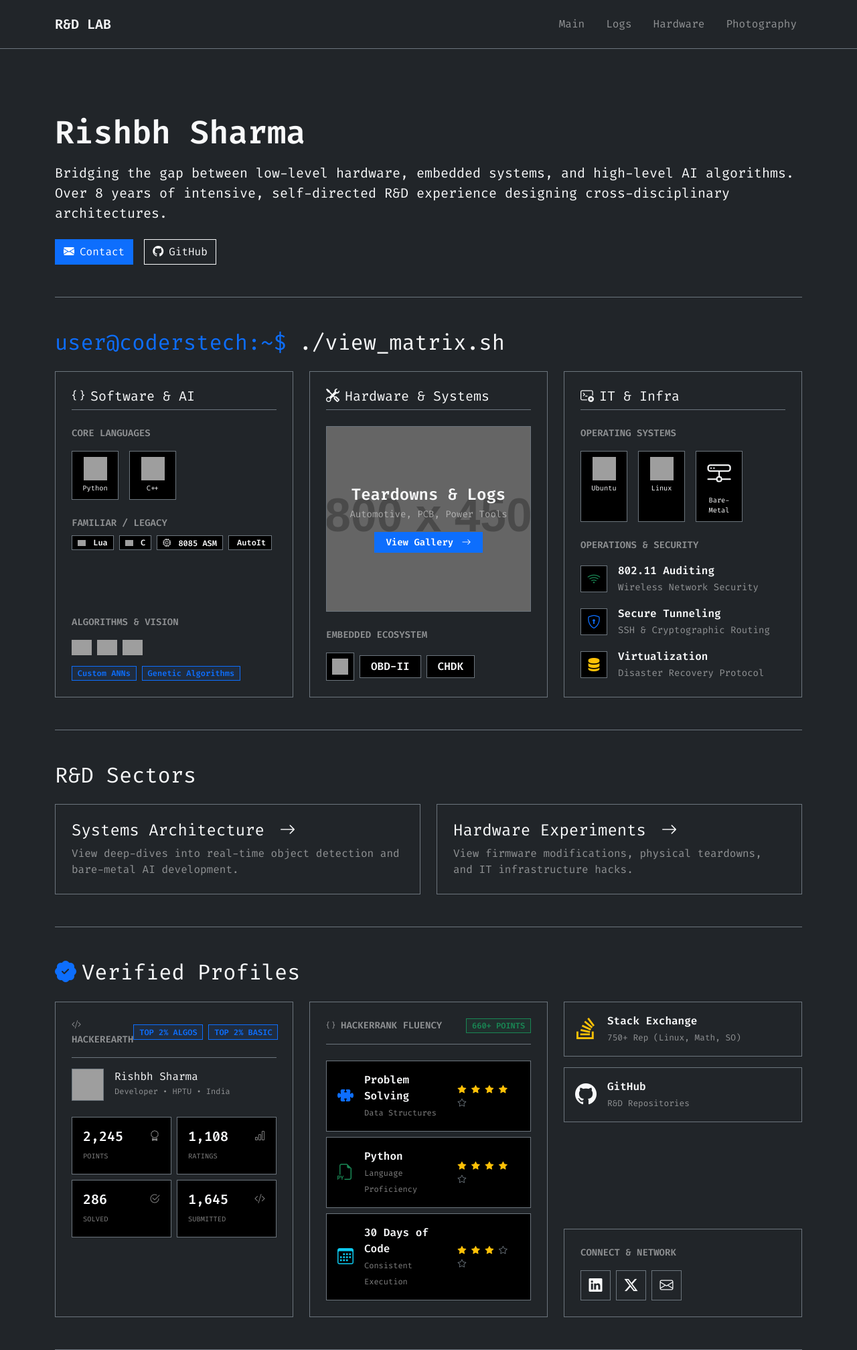
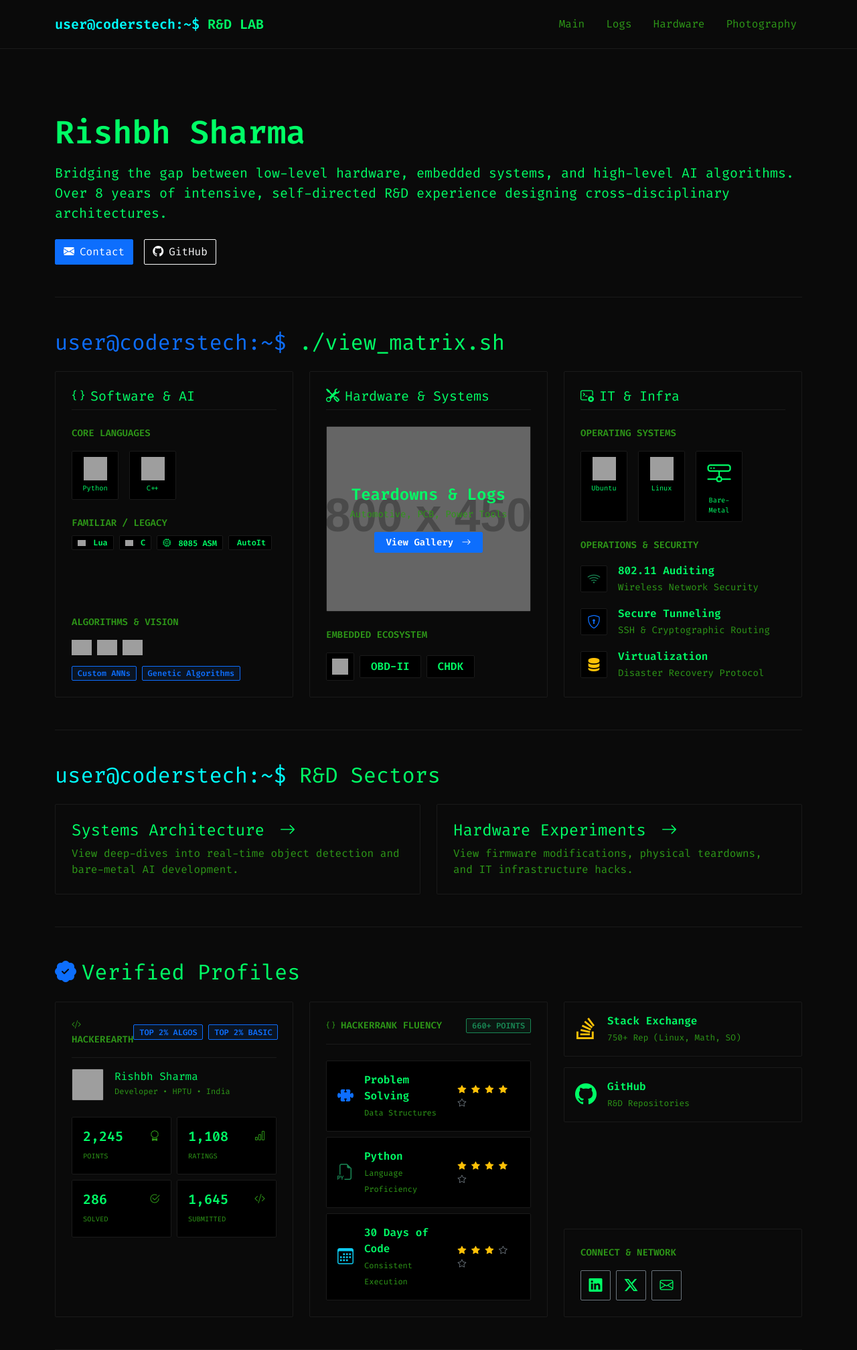
Before and after one commit to CodeRSTech/coderstech.github.io, a Jekyll site: the page built from index.md, in a window 1280 px wide. Shown: the whole page at 67% size. Built offline with Jekyll 4.4.1, drawn with Linux system fonts in a browser that asks for light colours; grey boxes are pictures that could not be loaded.

Commit message:
Theme changes

```diff
--- a/_layouts/post.html
+++ b/_layouts/post.html
@@ -1,6 +1,12 @@
 ---
 layout: main
 ---
+<article class="container py-5">
+  <h1 class="text-light terminal-prompt">{{ page.title }}</h1>
+  <div class="post-content mt-4 text-white-50">
+    {{ content }}
+  </div>
+</article>
 <style>
   .swipe-ribbon { scrollbar-width: none; -ms-overflow-style: none; }
   .swipe-ribbon::-webkit-scrollbar { display: none; }
--- a/assets/css/navbar.css
+++ b/assets/css/navbar.css
@@ -6,7 +6,7 @@ html { scroll-padding-top: 80px; }
 }
 .hover-overlay:hover {
   background-color: #212529 !important;
-  border-color: #0d6efd !important;
+  border-color: #00FF66 !important;
   transform: translateY(-2px);
 }
 .transition-all {
--- a/assets/css/terminal.css
+++ b/assets/css/terminal.css
@@ -1,38 +1,66 @@
 :root {
-  /* Terminal Backgrounds */
-  --bs-body-bg: #000000;
-  --bs-dark: #0c0c0c;
-  --bs-black: #000000;
+  /* Deep Black Backgrounds */
+  --bs-body-bg: #050505;
+  --bs-dark: #0a0a0a;
 
-  /* Typography Colors */
-  --bs-body-color: #4AF626; /* Bright terminal green */
-  --bs-light: #4AF626; /* Overrides text-light */
+  /* Core Terminal Green */
+  --bs-primary: #00FF66; /* Bright Neon Green */
+  --bs-body-color: #00FF66;
 
-  /* Muted Text (Overrides text-white-50) */
-  --bs-body-color-rgb: 74, 246, 38;
+  /* Cyan & Magenta Accents */
+  --bs-info: #00FFFF; /* Pure Cyan */
+  --bs-danger: #FF00FF; /* Pure Magenta */
 
-  /* Shell Accents for Icons & Badges */
-  --bs-primary: #56B6C2; /* Cyan */
-  --bs-success: #98C379; /* Soft Green */
-  --bs-warning: #E5C07B; /* Yellow */
-  --bs-secondary: #333333; /* For subtle borders */
+  /* Muted Elements */
+  --bs-secondary: #1a1a1a; /* Ghost Borders */
+  --bs-light: #00FF66;
 
   /* Global Font Application */
   --bs-body-font-family: 'Fira Code', monospace;
   --bs-font-sans-serif: 'Fira Code', monospace;
 }
 
+/* Force Dark Mode Core */
 body {
-  background-color: var(--bs-body-bg);
+  background-color: var(--bs-body-bg) !important;
   color: var(--bs-body-color);
 }
 
-/* Optional: Remove rounded corners for a blockier, raw terminal feel */
-.rounded, .rounded-pill, .rounded-circle, .card, .badge, .btn {
-  border-radius: 0 !important;
+/* Hard Overrides for Utility Classes */
+.bg-dark { background-color: var(--bs-dark) !important; }
+.border-secondary { border-color: var(--bs-secondary) !important; }
+.text-light { color: var(--bs-primary) !important; }
+.text-white-50 { color: #2E9918 !important; } /* Dimmer green for reading */
+
+/* Flatten UI */
+.card, .badge, .btn, .rounded, .rounded-pill, .rounded-circle {
+  border-radius: 2px !important;
 }
 
-/* Optional: Add a subtle green glow to your cards on hover */
-.card:hover {
-  box-shadow: 0 0 10px rgba(74, 246, 38, 0.2);
+/* Custom Buttons - Cyan */
+.btn-info {
+  background-color: var(--bs-info) !important;
+  border-color: var(--bs-info) !important;
+  color: #000000 !important;
+  font-weight: bold;
 }
+.btn-info:hover {
+  box-shadow: 0 0 10px rgba(0, 255, 255, 0.5);
+}
+
+/* Custom Buttons - Magenta */
+.btn-danger {
+  background-color: var(--bs-danger) !important;
+  border-color: var(--bs-danger) !important;
+  color: #000000 !important;
+  font-weight: bold;
+}
+.btn-danger:hover {
+  box-shadow: 0 0 10px rgba(255, 0, 255, 0.5);
+}
+
+/* Terminal Prompt Decorator */
+.terminal-prompt::before {
+  content: "user@coderstech:~$ ";
+  color: var(--bs-info); /* Cyan prompt */
+}
```
